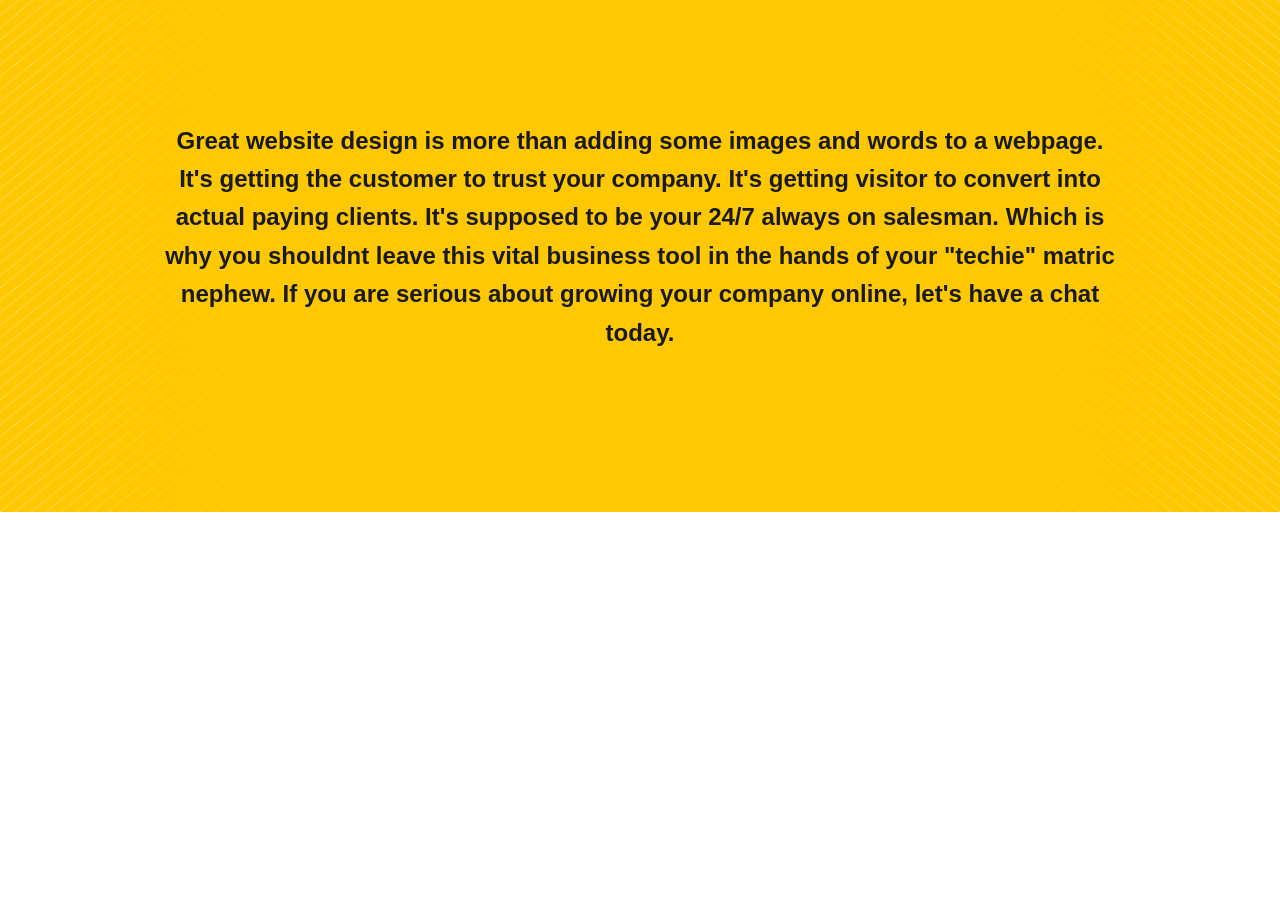
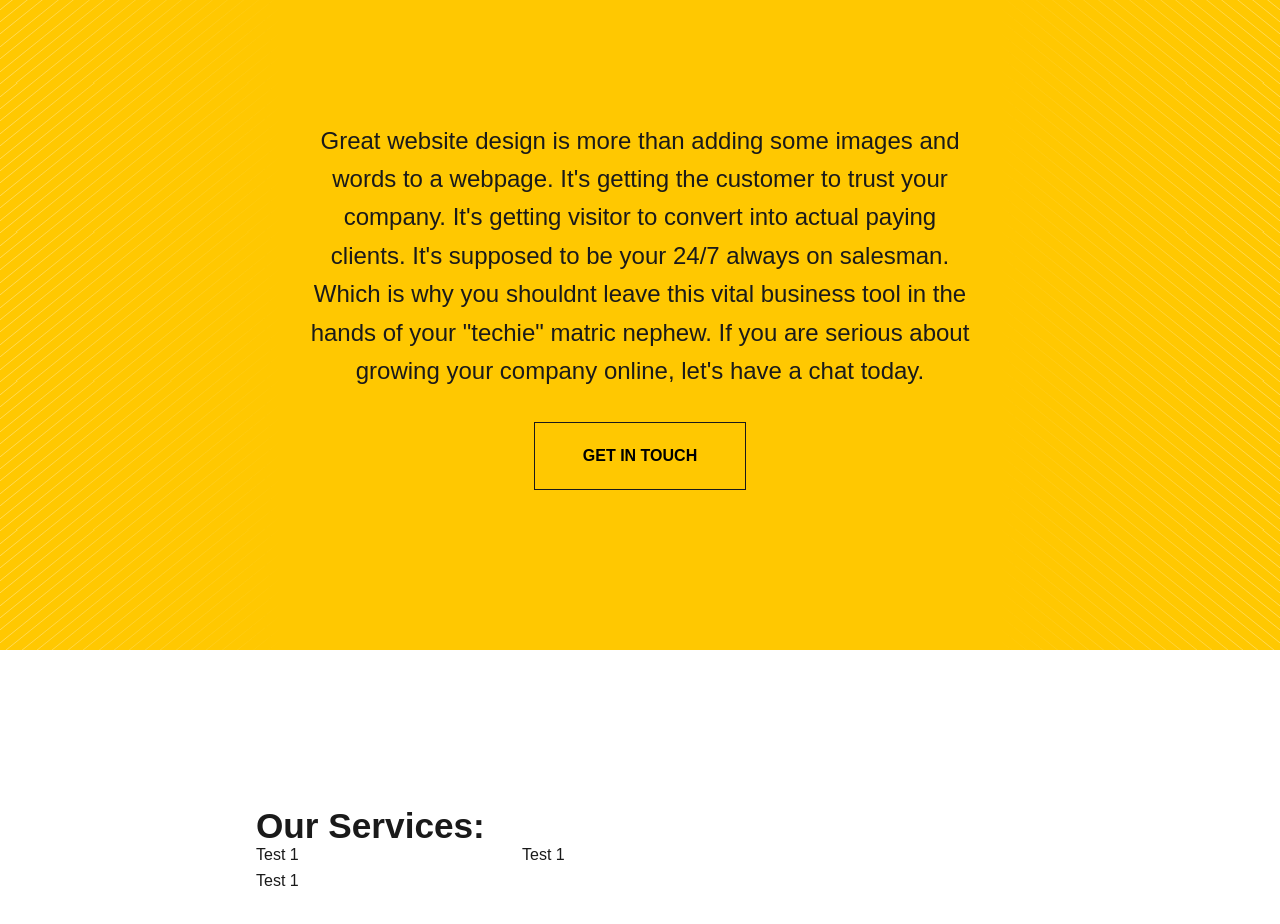
Before and after one commit to Iancahn/PixelByPixel, a React (Create React App) app: page / in a window 1280 px wide. Shown: the part 800-1724 px from the top of the page. Before the commit the page ends 1312 px from the top, so only its background shows below. Built offline with nearby package versions, Linux system fonts and the light colour scheme; a web font is replaced by a local one.

Commit message:
Home Services Started
Need to build out the grid tomorrow.

```diff
--- a/src/components/HomeIntro.jsx
+++ b/src/components/HomeIntro.jsx
@@ -8,11 +8,12 @@
 
 function HomeIntro() {
     return (
-        <div>
-            <section className="home-intro">
-                <h2 className="home-intro-text">Great website design is more than adding some images and words to a webpage. It's getting the customer to trust your company. It's getting visitor to convert into actual paying clients. It's supposed to be your 24/7 always on salesman. Which is why you shouldnt leave this vital business tool in the hands of your "techie" matric nephew. If you are serious about growing your company online, let's have a chat today.</h2>
-            </section>
-        </div >
+        <section className="home-intro">
+            <div className="home-container">
+                <p className="home-intro-text">Great website design is more than adding some images and words to a webpage. It's getting the customer to trust your company. It's getting visitor to convert into actual paying clients. It's supposed to be your 24/7 always on salesman. Which is why you shouldnt leave this vital business tool in the hands of your "techie" matric nephew. If you are serious about growing your company online, let's have a chat today.</p>
+                <button className="intro-button">Get in Touch</button>
+            </div>
+        </section>
     )
 }
 
--- /dev/null
+++ b/src/components/HomeServices.jsx
@@ -0,0 +1,24 @@
+import React from 'react';
+// import Animation
+// import { motion } from "framer-motion";
+// import components
+
+// import images
+
+
+function HomeServices() {
+    return (
+        <section className="home-services">
+            <div className="container">
+                <h2>Our Services:</h2>
+                <div className="service-grid">
+                    <article className="grid-article">Test 1</article>
+                    <article className="grid-article">Test 1</article>
+                    <article className="grid-article">Test 1</article>
+                </div>
+            </div>
+        </section>
+    )
+}
+
+export default HomeServices;
--- a/src/components/Navbar.jsx
+++ b/src/components/Navbar.jsx
@@ -16,7 +16,6 @@
                             <a href="#">Month to Month</a>
                             <a href="#">Website Design</a>
                             <a href="#">Graphic Design</a>
-                            <a href="#">Web Development</a>
                         </div>
                     </div>
                     <li><a href="#">About Us</a></li>
--- a/src/pages/Home.jsx
+++ b/src/pages/Home.jsx
@@ -4,12 +4,14 @@
 // import components
 import HomeHero from '../components/HomeHero';
 import HomeIntro from '../components/HomeIntro';
+import HomeServices from '../components/HomeServices';
 
 function Home() {
     return (
         <div>
             <HomeHero />
             <HomeIntro />
+            <HomeServices />
         </div>
     )
 }
--- a/src/styles/app.scss
+++ b/src/styles/app.scss
@@ -29,7 +29,12 @@
 
 h1 {}
 
-h2 {}
+h2 {
+    font-family: $font-stack-bold;
+    font-size: 2.2rem;
+    line-height: 2rem;
+    color: $pixel-black;
+}
 
 h3 {}
 
@@ -171,10 +176,6 @@
     flex: 50%;
 }
 
-.herobutton:hover {
-    background-color: #FF1493;
-}
-
 .upper-p {
     text-transform: uppercase;
     font-size: 23px;
@@ -189,16 +190,58 @@
     font-weight: 700;
 }
 
+section {
+    padding: 10rem 0;
+}
+
+.container {
+    max-width: 60vw;
+    margin: auto;
+}
+
 .home-intro {
     background: $pixel-yellow url('../img/pattern.svg') repeat-y center;
+}
+
+.home-container {
+    margin: auto;
     display: flex;
-    text-align: center;
-    justify-content: center;
-    padding: 10rem;
+    align-items: center;
+    flex-direction: column;
 }
 
 .home-intro-text {
-    max-width: 1000px;
+    font-size: 1.5rem;
+    font-weight: 400;
+    text-align: center;
+    max-width: 52vw;
+}
+
+.intro-button {
+    margin-top: 2rem;
+    padding: 1.5rem 3rem;
+    font-size: 1rem;
+    font-weight: 700;
+    background-color: transparent;
+    text-transform: uppercase;
+    border: 1px solid $pixel-black;
+    transition: 0.3s;
+}
+
+.intro-button:hover {
+    background-color: $pixel-white;
+}
+
+.service-grid {
+    display: flex;
+    flex-wrap: wrap;
+    justify-content: flex-start;
+}
+
+.grid-article {
+    width: calc((100% - 60px) / 3);
+    flex: 0 1 calc((100% - 60px) / 3);
+    margin-right: 30px;
 }
 
 // Content Ends
```
